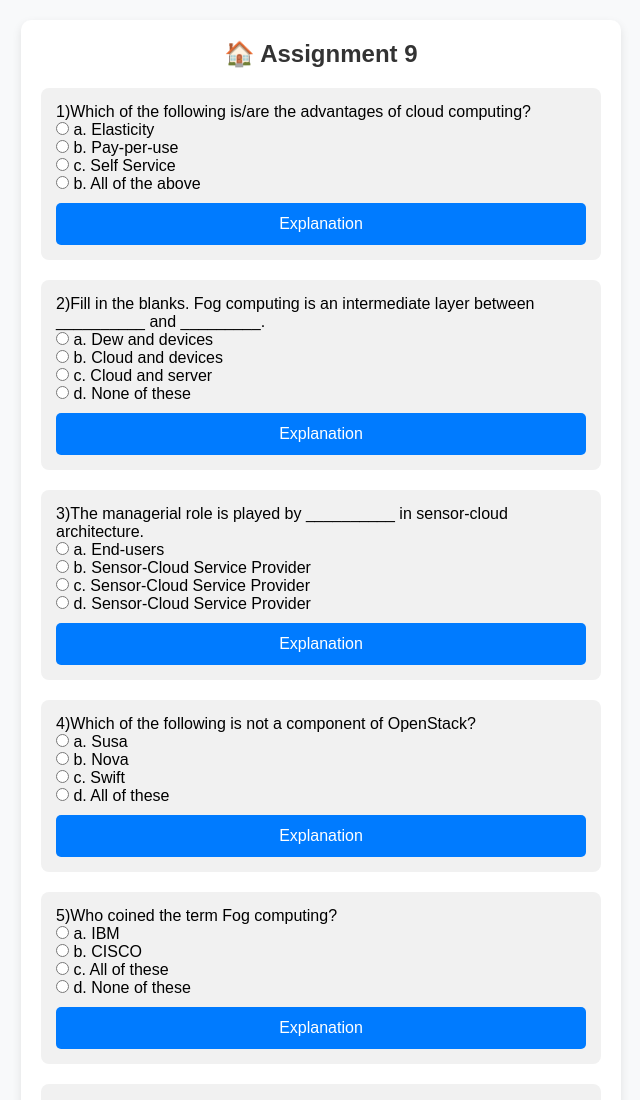
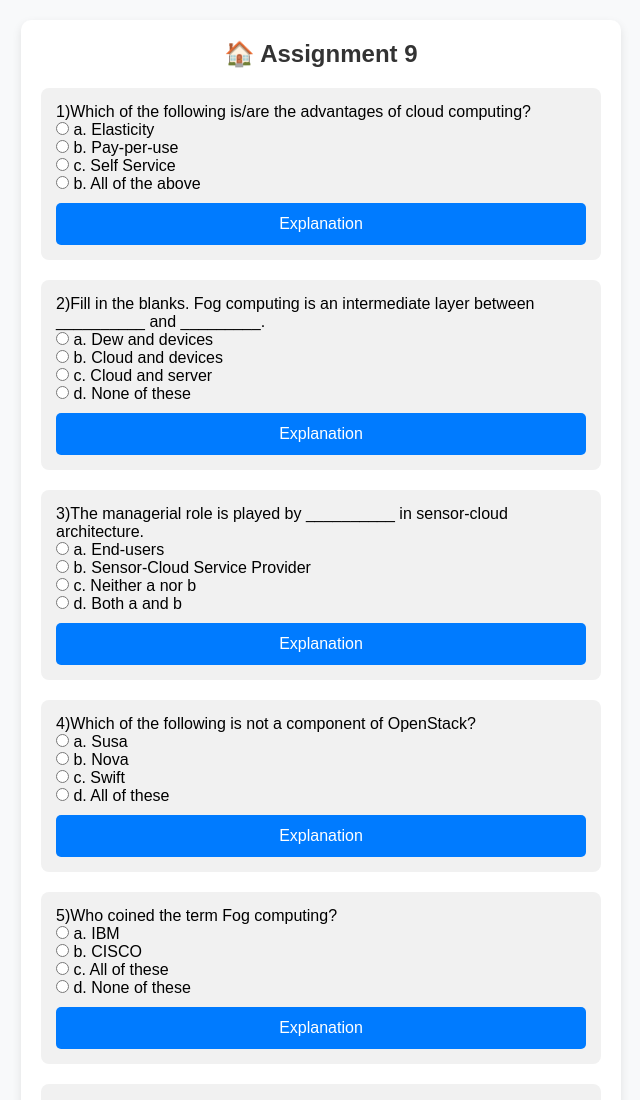
Before and after one commit to rnccsstudent/iot_exam_prep_nptel, a plain HTML site: page assignment9.html in a window 1280 px wide. Shown: the top 1100 px of the page, without its empty margins (319-959 px from the left). Drawn offline with Linux system fonts and the light colour scheme.

Commit message:
Update assignment9.html

```diff
--- a/assignment9.html
+++ b/assignment9.html
@@ -124,8 +124,8 @@
             <p>3)The managerial role is played by __________ in sensor-cloud architecture.</p>
             <label><input type="radio" name="q3" value="a"> a. End-users</label><br>
             <label><input type="radio" name="q3" value="b"> b. Sensor-Cloud Service Provider</label><br>
-            <label><input type="radio" name="q3" value="c"> c. Sensor-Cloud Service Provider</label><br>
-            <label><input type="radio" name="q3" value="d"> d. Sensor-Cloud Service Provider</label><br>
+            <label><input type="radio" name="q3" value="c"> c. Neither a nor b</label><br>
+            <label><input type="radio" name="q3" value="d"> d. Both a and b</label><br>
             <button onclick="toggleExplanation('exp3')">Explanation</button>
             <div id="exp3" class="explanation">Interoperability is required because different systems use various programming languages and communication protocols, making option (c) the correct choice.</div>
         </div>
```
